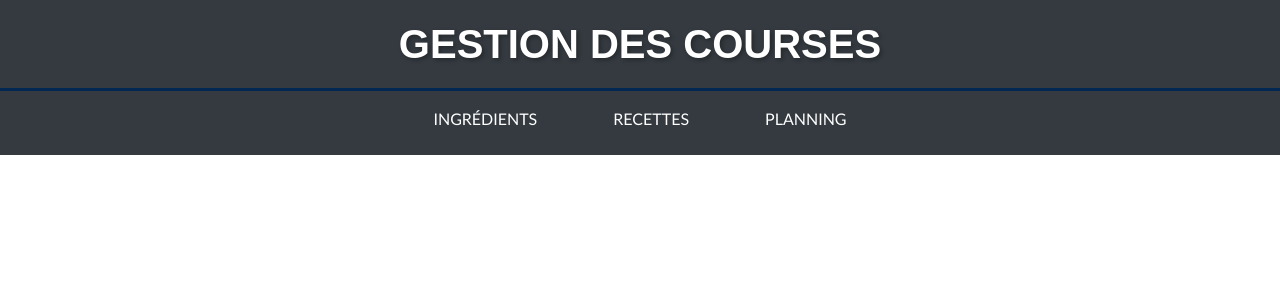
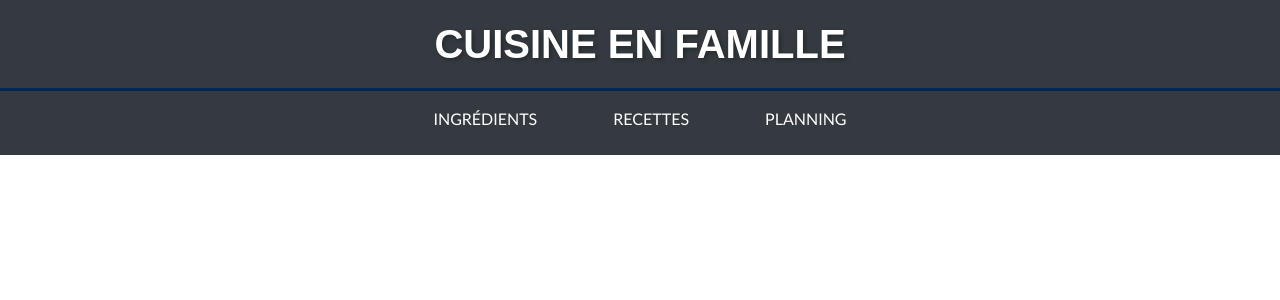
Before and after one commit to DavidBeraud/menu-app, a Flask app: page / in a window 1280 px wide. Shown: the top 300 px of the page. Run offline with Flask 3, Linux system fonts and the light colour scheme; some libraries are stand-ins or nearby versions.

Commit message:
nom du site

```diff
--- a/static/css/style.css
+++ b/static/css/style.css
@@ -222,6 +222,7 @@ form.mb-4 {
     font-family: 'Arial', sans-serif;
     font-size: 2.5rem;
     font-weight: bold;
+    text-transform: uppercase;
     color: var(--text-light);
     text-shadow: 2px 2px 4px rgba(0, 0, 0, 0.3);
     margin: 0;
--- a/templates/header/header.html
+++ b/templates/header/header.html
@@ -3,13 +3,13 @@
 <head>
     <meta charset="UTF-8">
     <meta name="viewport" content="width=device-width, initial-scale=1.0">
-    <title>Gestion des Courses</title>
+    <title>Cuisine en famille</title>
 </head>
 <body>
     <header class="bg-dark text-white">
         <!-- Conteneur avec fond clair pour le titre -->
         <div class="header">
-            <h1 class="text-center mb-0">GESTION DES COURSES</h1>
+            <h1 class="text-center mb-0">Cuisine en famille</h1>
         </div>
 
         <!-- Menu de navigation -->
--- a/templates/index.html
+++ b/templates/index.html
@@ -3,7 +3,7 @@
 <head>
     <meta charset="UTF-8">
     <meta name="viewport" content="width=device-width, initial-scale=1.0">
-    <title>Gestion des Courses</title>
+    <title>Cuisine en famille</title>
     <!-- Bootstrap CSS -->
     <link href="https://stackpath.bootstrapcdn.com/bootstrap/4.5.2/css/bootstrap.min.css" rel="stylesheet">
     <!-- Custom CSS -->
```
